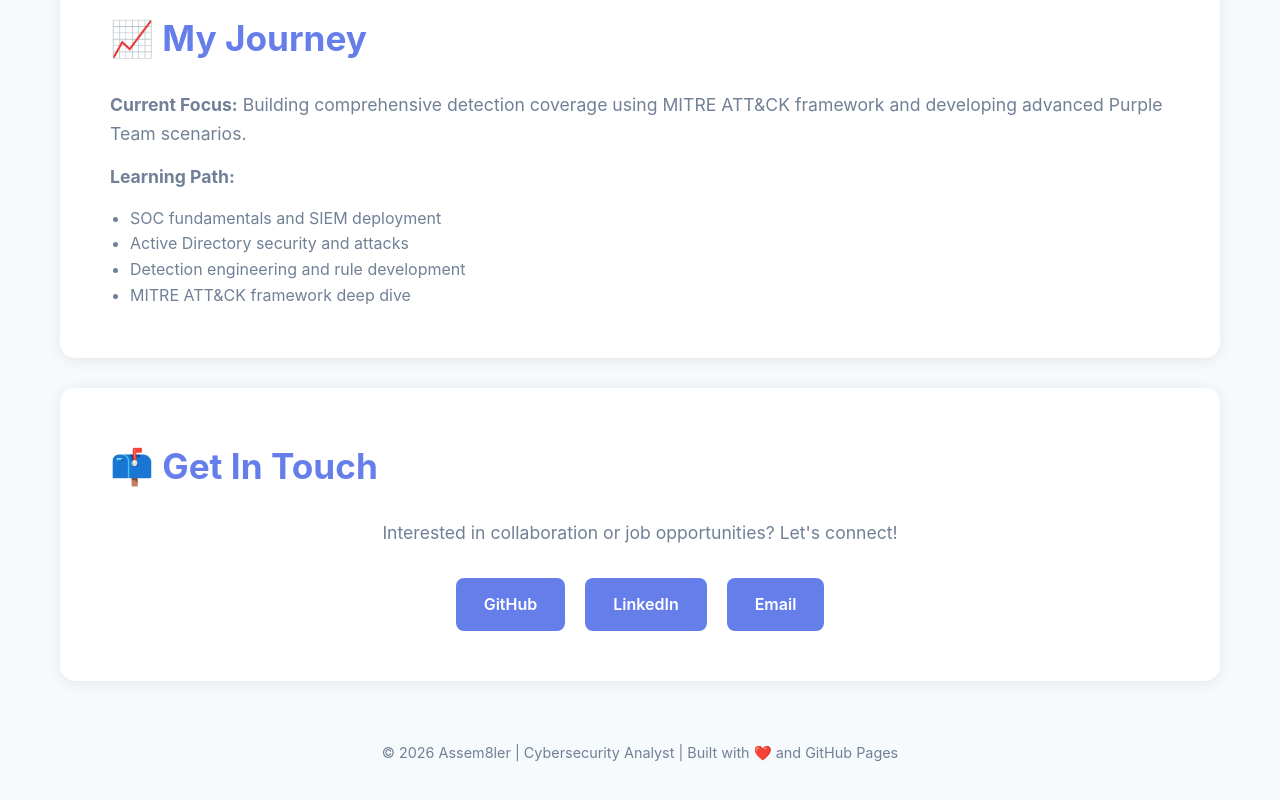
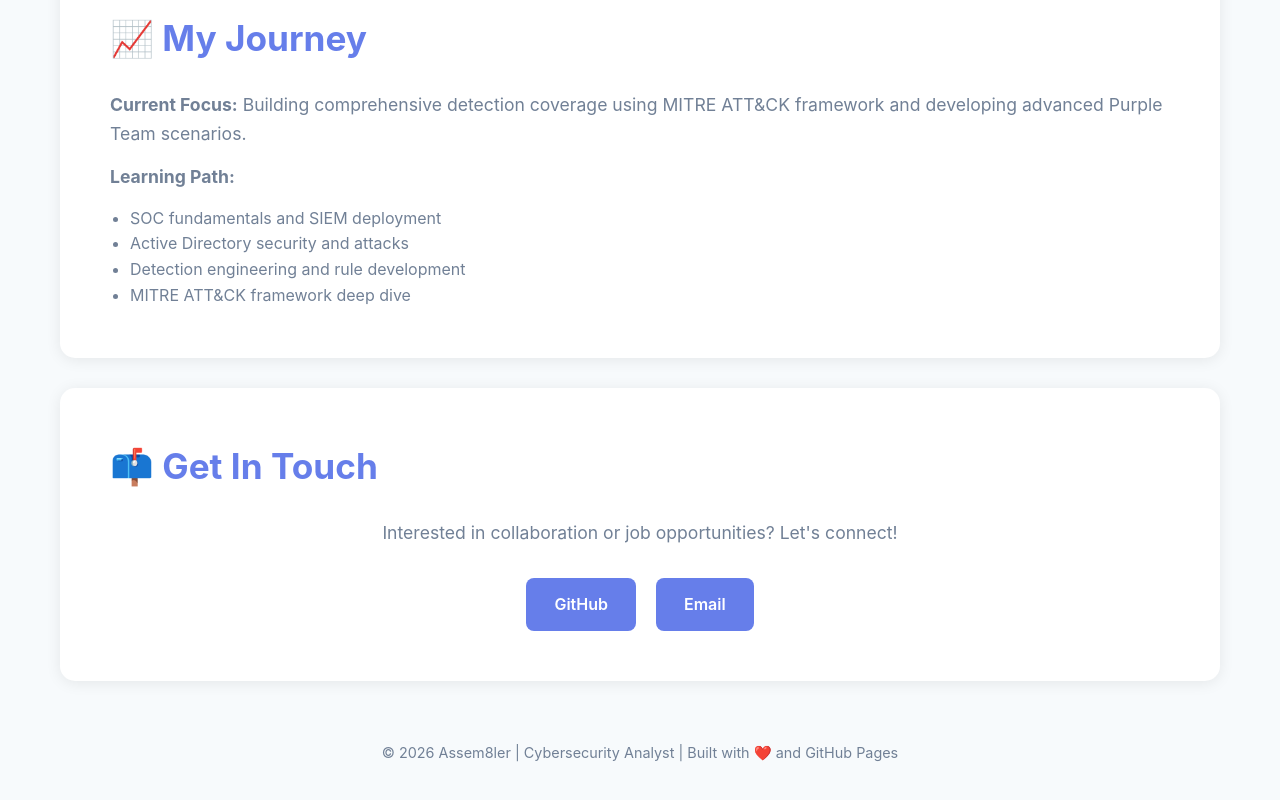
Before and after one commit to Assem8ler/site, a plain HTML site: page index.html in a window 1280 px wide. Shown: the part 2850-3650 px from the top of the page. Drawn offline with Linux system fonts and the light colour scheme.

Commit message:
remove LinkedIn placeholder (profile not created yet)

```diff
--- a/index.html
+++ b/index.html
@@ -384,7 +384,6 @@
             <p style="text-align: center; margin-bottom: 20px;">Interested in collaboration or job opportunities? Let's connect!</p>
             <div class="contact-links">
                 <a href="https://github.com/Assem8ler" target="_blank">GitHub</a>
-                <a href="https://linkedin.com/in/yourprofile" target="_blank">LinkedIn</a>
                 <a href="mailto:your.email@example.com">Email</a>
             </div>
         </div>
```
